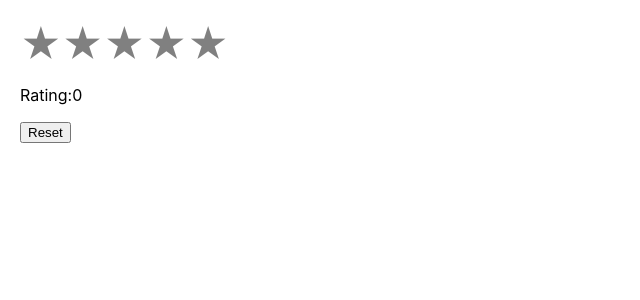
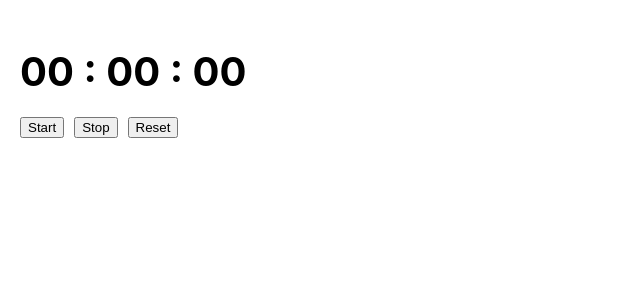
Before and after one commit to chhayashah/react-practise, a React (Create React App) app: page / in a window 1280 px wide. Shown: the top 300 px of the page, without its empty margins (0-640 px from the left). Built offline with nearby package versions, Linux system fonts and the light colour scheme.

Commit message:
add stopwatch

```diff
--- a/src/App.js
+++ b/src/App.js
@@ -11,7 +11,8 @@ import './App.css';
 // import Modals from "./components/Modals";
 // import Toast from "./components/Toast";
 // import ProgressBar from "./components/ProgressBar";
-import StarRating from "./components/StarRating";
+// import StarRating from "./components/StarRating";
+import Stopwatch from "./components/Stopwatch";
 
 function App() {
   return (
@@ -27,7 +28,8 @@ function App() {
       {/* <Modals/> */}
       {/* <Toast/> */}
       {/* <ProgressBar/> */}
-      <StarRating/>
+      {/* <StarRating/> */}
+      <Stopwatch/>
    </div>
   );
 }
--- /dev/null
+++ b/src/components/Stopwatch.jsx
@@ -0,0 +1,60 @@
+import React, { useEffect, useState } from "react";
+
+const Stopwatch = () => {
+  const [time, setTime] = useState(0);
+  const [running, setRunning] = useState(false);
+
+  useEffect(() => {
+    let interval;
+
+    if (running) {
+      interval = setInterval(() => {
+        setTime((prev) => prev + 1);
+      }, 1000);
+    }
+
+    return () => clearInterval(interval);
+  }, [running]);
+
+  // Format Time
+  const formatTime = () => {
+    const hours = Math.floor(time / 3600);
+    const minutes = Math.floor((time % 3600) / 60);
+    const seconds = time % 60;
+
+    return `${String(hours).padStart(2, "0")} :
+            ${String(minutes).padStart(2, "0")} :
+            ${String(seconds).padStart(2, "0")}`;
+  };
+
+  return (
+    <div style={{ padding: "20px" }}>
+      <h1
+        style={{
+          fontSize: "40px",
+          marginBottom: "20px",
+        }}
+      >
+        {formatTime()}
+      </h1>
+
+      <button onClick={() => setRunning(true)}>Start</button>
+
+      <button onClick={() => setRunning(false)} style={{ marginLeft: "10px" }}>
+        Stop
+      </button>
+
+      <button
+        onClick={() => {
+          setRunning(false);
+          setTime(0);
+        }}
+        style={{ marginLeft: "10px" }}
+      >
+        Reset
+      </button>
+    </div>
+  );
+};
+
+export default Stopwatch;
```
